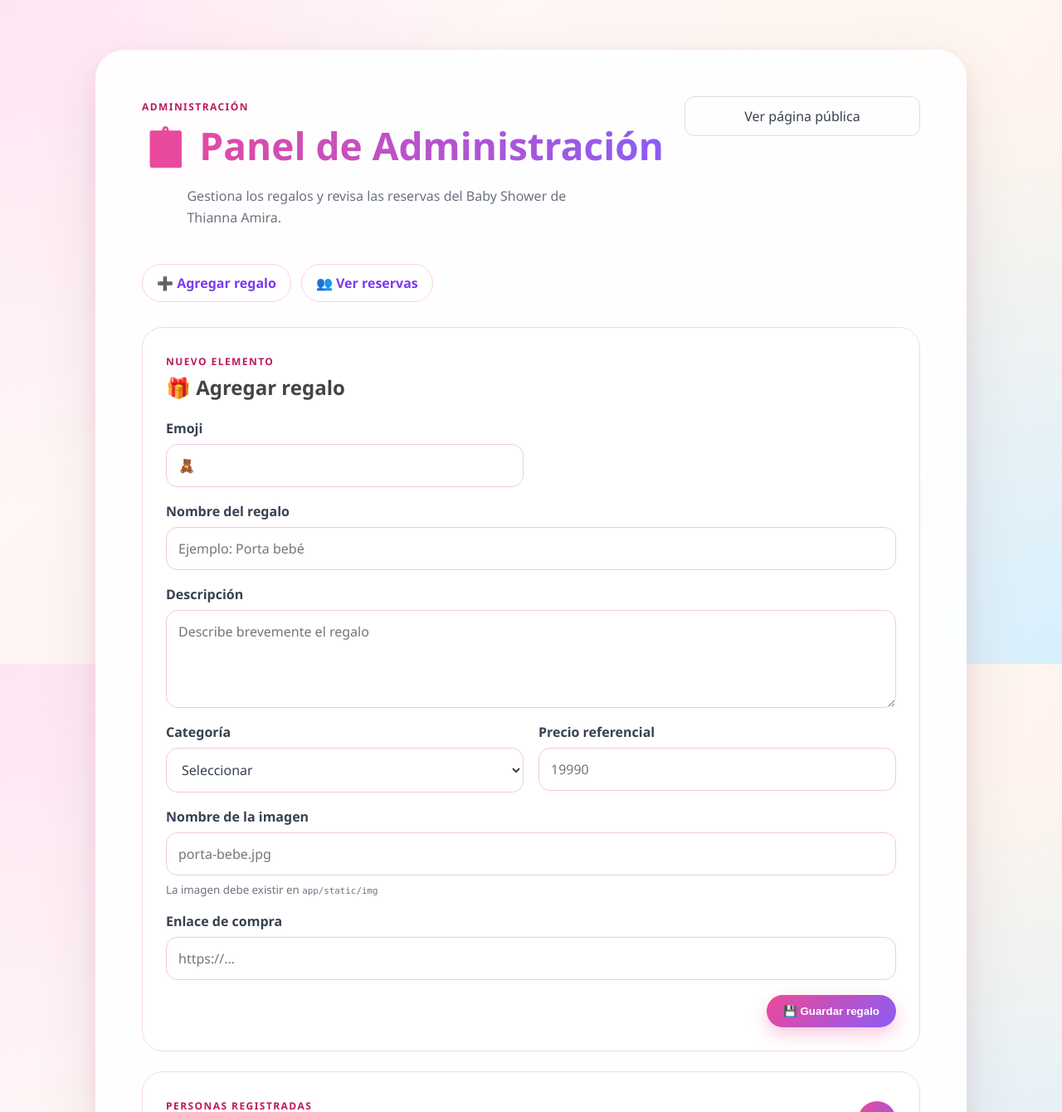
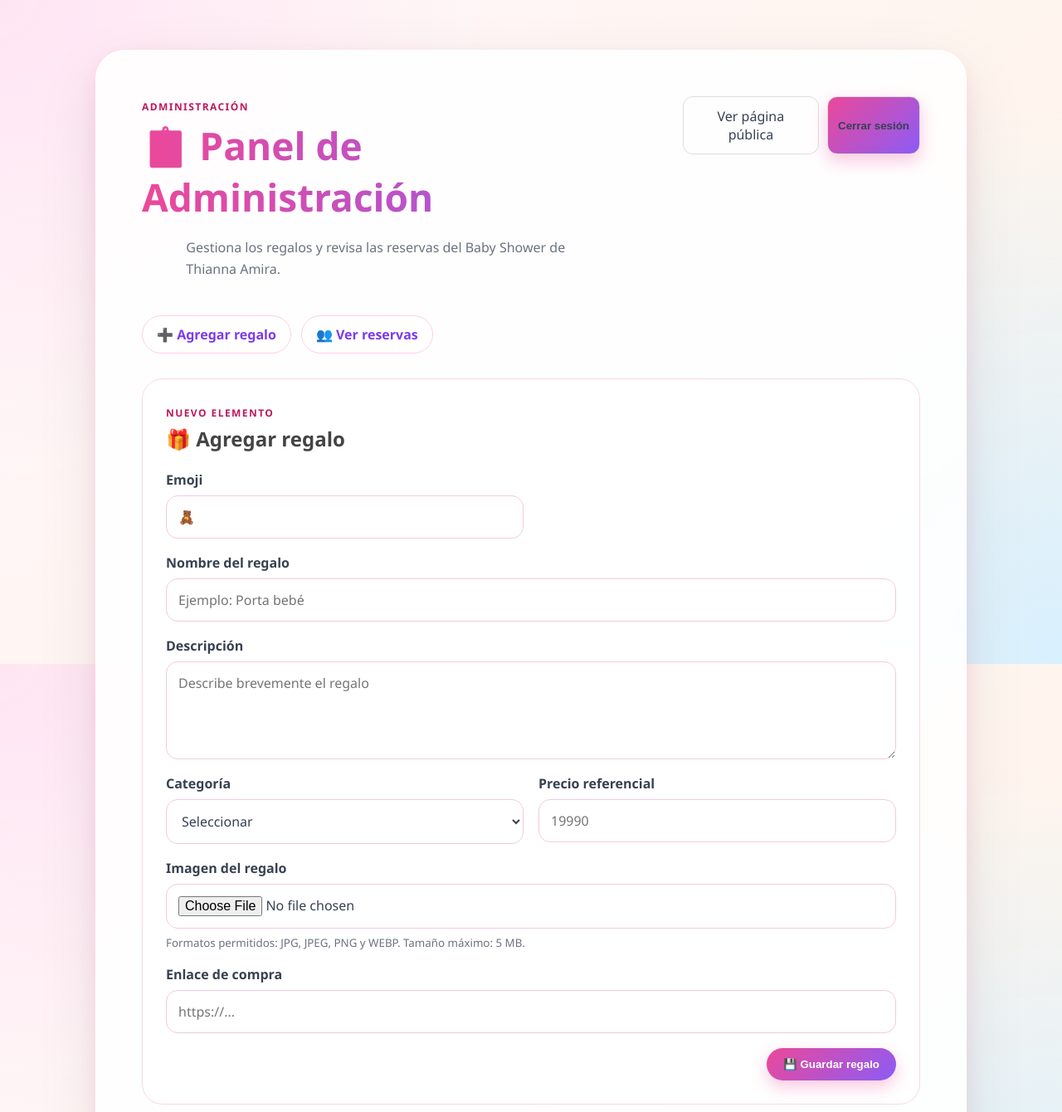
Before and after one commit to Danilo-Gutierrez/BabyShower, a FastAPI app: page /admin in a window 1280 px wide. Shown: the top 1340 px of the page at 83% size. Run offline with FastAPI, Linux system fonts and the light colour scheme; the visitor is signed in with stand-in values (Sample User, id 1); data comes from the database, SQL or seed files in the repository; data that the repository does not hold is empty.

Commit message:
Agregar carga de imágenes desde panel administrador

```diff
--- a/app/main.py
+++ b/app/main.py
@@ -1,11 +1,13 @@
 import os
 import secrets
+from pathlib import Path
 
-from fastapi import FastAPI, Form, Request
+from fastapi import FastAPI, File, Form, Request, UploadFile
 from fastapi.responses import RedirectResponse
 from fastapi.staticfiles import StaticFiles
 from fastapi.templating import Jinja2Templates
 from starlette.middleware.sessions import SessionMiddleware
+
 
 from app.database import (
     crear_base_datos,
@@ -55,6 +57,11 @@ app.mount(
 
 
 templates = Jinja2Templates(directory="app/templates")
+
+CARPETA_IMAGENES = Path("app/static/img")
+CARPETA_IMAGENES.mkdir(parents=True, exist_ok=True)
+
+EXTENSIONES_PERMITIDAS = {".jpg", ".jpeg", ".png", ".webp"}
 
 
 # Crear las tablas e insertar los regalos iniciales al iniciar la aplicación.
@@ -203,14 +210,14 @@ def cerrar_sesion(request: Request):
 
 
 @app.post("/admin/regalos")
-def crear_regalo(
+async def crear_regalo(
     request: Request,
     emoji: str = Form("🎁"),
     nombre: str = Form(...),
     descripcion: str = Form(""),
     categoria: str = Form(""),
     precio: int = Form(0),
-    imagen: str = Form(""),
+    imagen: UploadFile | None = File(None),
     enlace: str = Form(""),
 ):
     if not administrador_autenticado(request):
@@ -227,11 +234,36 @@ def crear_regalo(
             status_code=303,
         )
 
+    nombre_imagen = ""
+
+    if imagen and imagen.filename:
+        extension = Path(imagen.filename).suffix.lower()
+
+        if extension not in EXTENSIONES_PERMITIDAS:
+            return RedirectResponse(
+                url="/admin?error=imagen",
+                status_code=303,
+            )
+
+        nombre_seguro = f"{secrets.token_hex(8)}{extension}"
+        ruta_destino = CARPETA_IMAGENES / nombre_seguro
+
+        contenido = await imagen.read()
+
+        if len(contenido) > 5 * 1024 * 1024:
+            return RedirectResponse(
+                url="/admin?error=tamano",
+                status_code=303,
+            )
+
+        ruta_destino.write_bytes(contenido)
+        nombre_imagen = nombre_seguro
+
     guardar_regalo(
         emoji=emoji.strip() or "🎁",
         nombre=nombre_limpio,
         descripcion=descripcion.strip(),
-        imagen=imagen.strip(),
+        imagen=nombre_imagen,
         categoria=categoria.strip(),
         precio=max(precio, 0),
         enlace=enlace.strip(),
--- a/app/templates/admin.html
+++ b/app/templates/admin.html
@@ -31,9 +31,22 @@
                     </p>
                 </div>
 
-                <a class="boton-secundario" href="/">
-                    Ver página pública
-                </a>
+                <div style="display:flex; gap:10px; flex-wrap:wrap;">
+
+                    <a class="boton-secundario" href="/">
+                        Ver página pública
+                    </a>
+
+                    <form action="/admin/logout" method="post">
+                        <button
+                            type="submit"
+                            class="boton-secundario"
+                        >
+                            Cerrar sesión
+                        </button>
+                    </form>
+
+                </div>
 
             </header>
 
@@ -68,6 +81,18 @@
             </div>
             {% endif %}
 
+            {% if error == "imagen" %}
+            <div class="alerta alerta-error">
+                ⚠️ La imagen debe ser JPG, JPEG, PNG o WEBP.
+            </div>
+            {% endif %}
+
+            {% if error == "tamano" %}
+            <div class="alerta alerta-error">
+                ⚠️ La imagen no puede superar los 5 MB.
+            </div>
+            {% endif %}
+
             <section class="admin-seccion" id="nuevo-regalo">
 
                 <div class="admin-titulo-seccion">
@@ -87,6 +112,7 @@
                     id="formNuevoRegalo"
                     action="/admin/regalos"
                     method="post"
+                    enctype="multipart/form-data"
                 >
 
                     <div class="campo-formulario">
@@ -167,19 +193,19 @@
 
                     <div class="campo-formulario campo-amplio">
                         <label for="imagen">
-                            Nombre de la imagen
+                            Imagen del regalo
                         </label>
 
                         <input
                             id="imagen"
                             name="imagen"
-                            type="text"
-                            placeholder="porta-bebe.jpg"
+                            type="file"
+                            accept=".jpg,.jpeg,.png,.webp,image/jpeg,image/png,image/webp"
                         >
 
                         <small>
-                            La imagen debe existir en
-                            <code>app/static/img</code>
+                            Formatos permitidos: JPG, JPEG, PNG y WEBP.
+                            Tamaño máximo: 5 MB.
                         </small>
                     </div>
 
```
Also changed, not shown: app/static/img/1f2014dca07346d8.webp (added).
